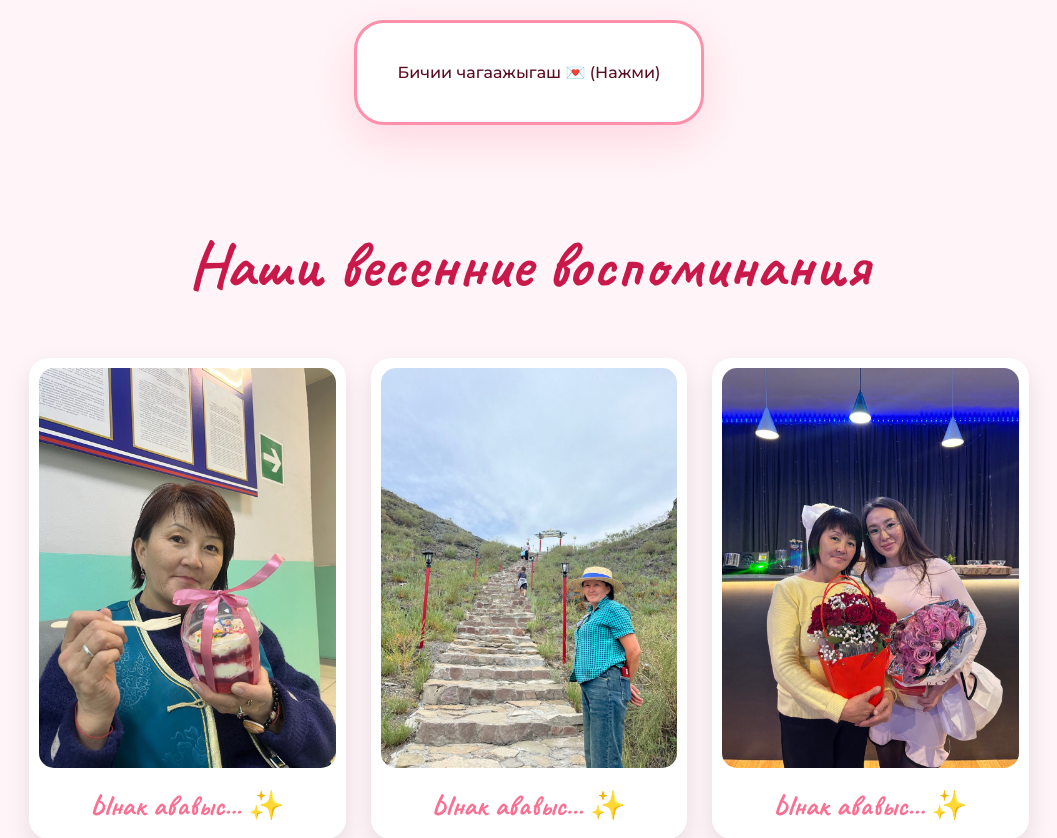
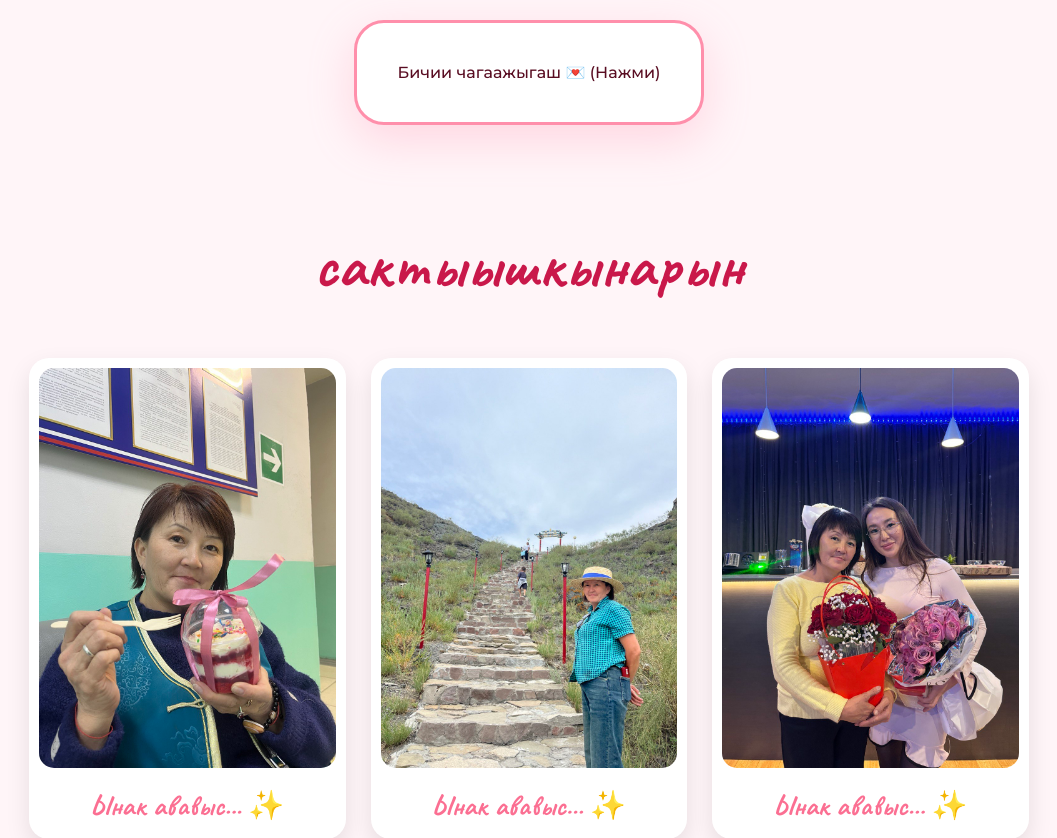
Before and after one commit to baibelek/12_marta, a Flask app: page / in a window 1280 px wide. Shown: the part 930-1768 px from the top of the page, without its empty margins (111-1168 px from the left). Run offline with Flask 3, Linux system fonts and the light colour scheme.

Commit message:
Update index.html

```diff
--- a/templates/index.html
+++ b/templates/index.html
@@ -180,7 +180,7 @@
             </div>
         </div>
 
-        <h2 style="font-family: 'Caveat'; font-size: 4rem; color: #c9184a;">Наши весенние воспоминания</h2>
+        <h2 style="font-family: 'Caveat'; font-size: 4rem; color: #c9184a;">сактыышкынарын</h2>
 
         <div class="gallery">
             {% for photo in photos %}
```
